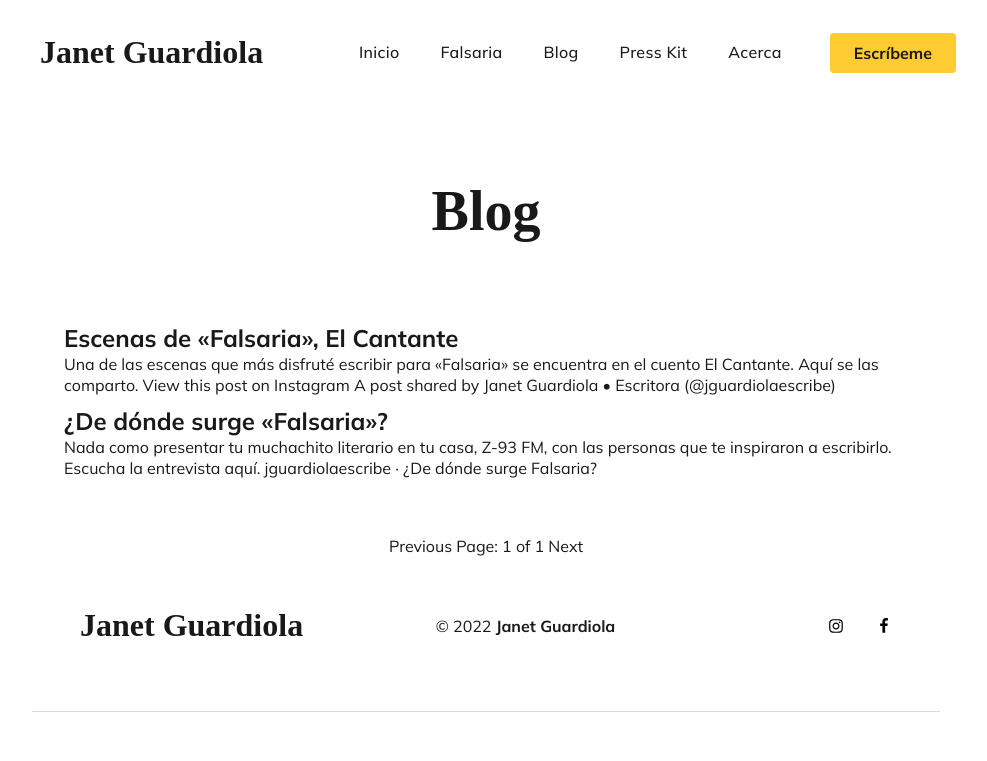
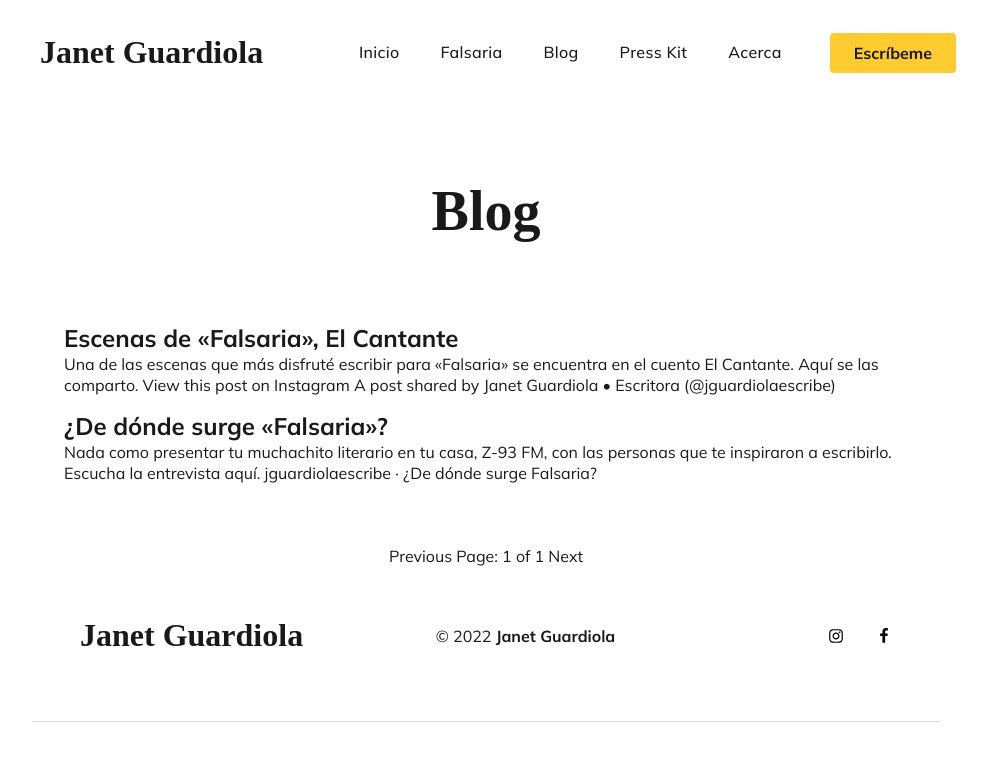
Before and after one commit to rgjanet/autora, a Jekyll site: the page built from blog/index.html, in a window 1280 px wide and 1026 px high. Shown: the top 761 px of the window, without its empty margins (154-1141 px from the left). Built offline with Jekyll 4.4.1, drawn with Linux system fonts in a browser that asks for light colours; some web fonts are replaced; the list of posts is cut into pages by our own code.

Commit message:
Update index.html

```diff
--- a/blog/index.html
+++ b/blog/index.html
@@ -6,7 +6,7 @@
 <div class="home-blog">
     {% for post in paginator.posts %}
       <h2><a href="{{post.url | prepend: site.baseurl}}">{{post.title}}</a></h2>
-    <p style="padding-bottom: 10px;">{{ post.content | strip_html | truncatewords:75 }}</p>
+    <p style="padding-bottom: 15px;">{{ post.content | strip_html | truncatewords:75 }}</p>
     {% endfor %}
   </div>
 
```
